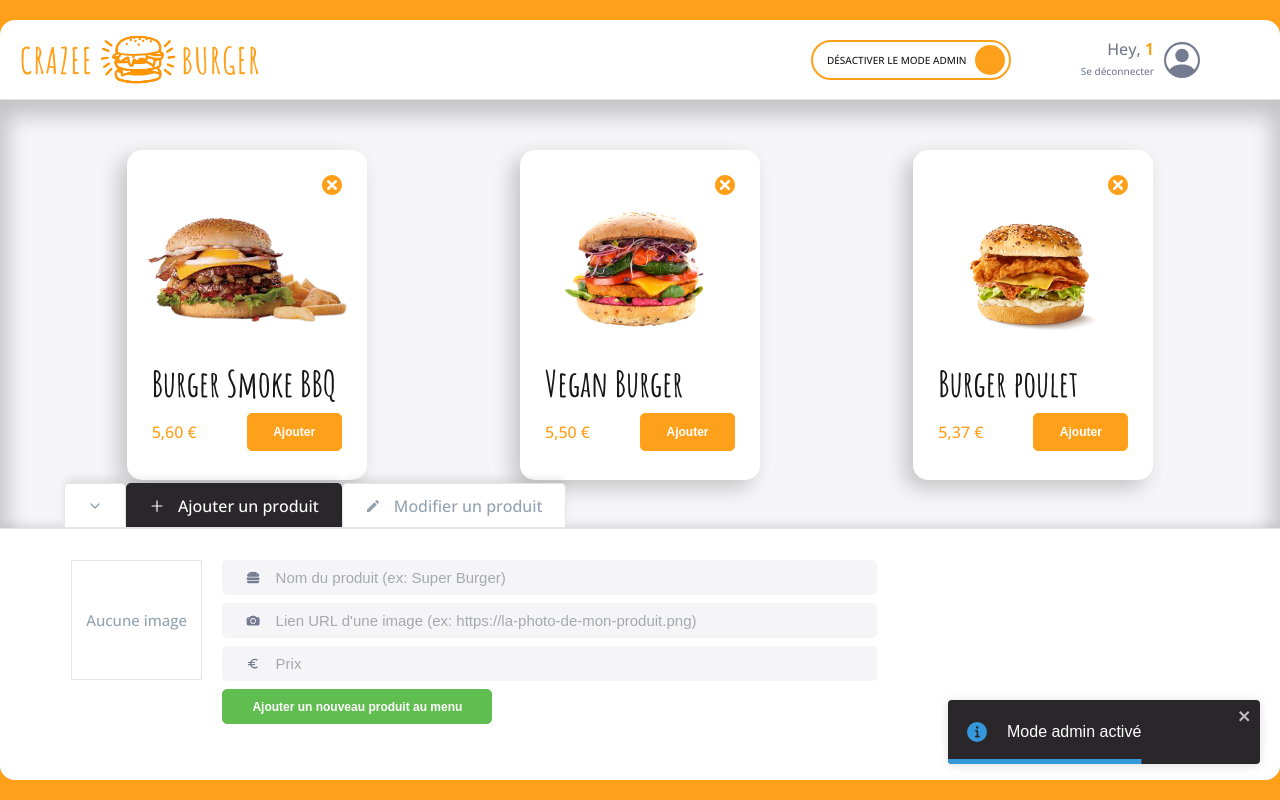
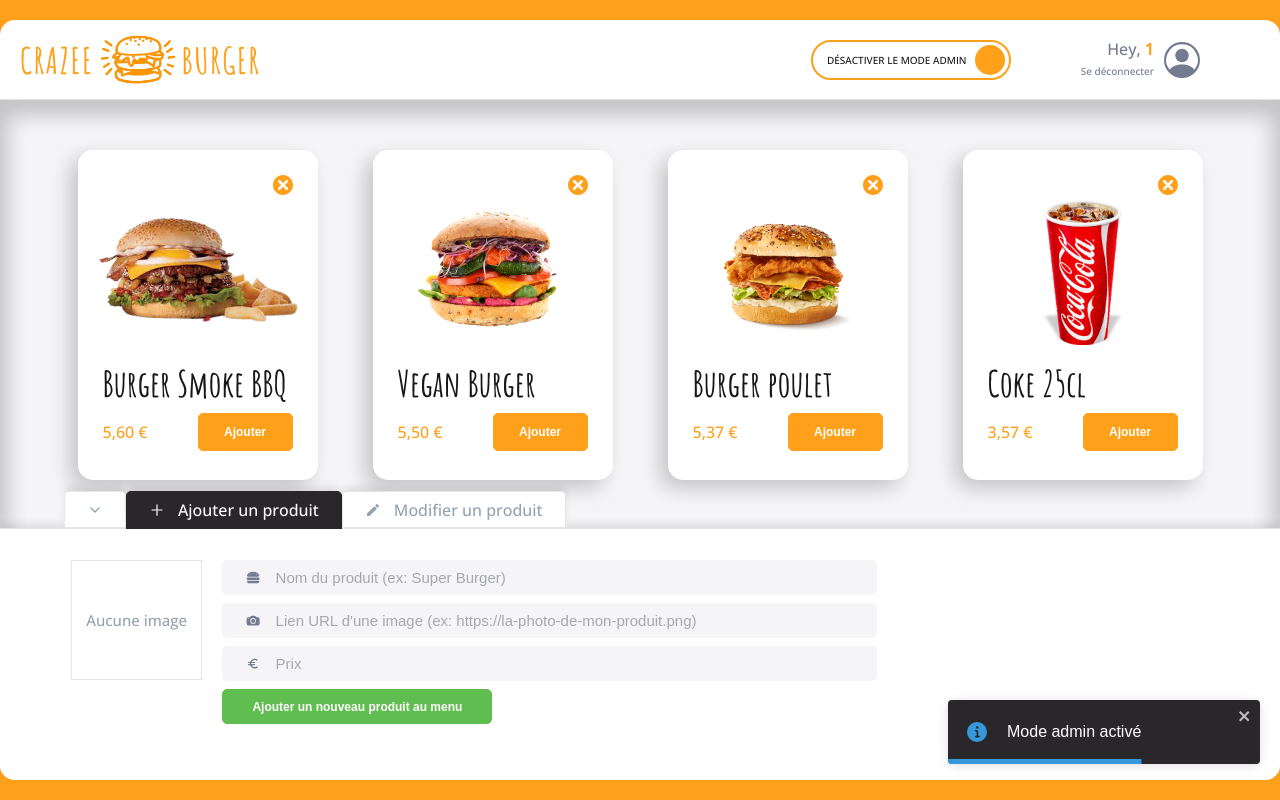
Before and after one commit to duftor/crazee-burger, a React (Create React App) app: page /order/1 in a window 1280 px wide. Both pictures are taken after a click on the label 910 px from the left and 59 px from the top of the page. Built offline with nearby package versions, Linux system fonts and the light colour scheme; grey boxes are pictures that could not be loaded.

Commit message:
💄 F08 : Tabs > Correct style between tabs and panel

```diff
--- a/src/components/pages/order/Main/Admin/AdminTabs.js
+++ b/src/components/pages/order/Main/Admin/AdminTabs.js
@@ -50,9 +50,7 @@ const AdminTabsStyled = styled.div`
 		background-color: ${theme.colors.background_dark};
 		border-color: ${theme.colors.background_dark};
 		color: ${theme.colors.white};
-		border-bottom: 2px;
+		border-width: 1px 1px 2px 1px;
+		border-style: solid;
 	}
-	/* .is-active:hover {
-		border-bottom-color: ${theme.colors.background_dark};
-	} */
 `
--- a/src/components/pages/order/Main/Main.js
+++ b/src/components/pages/order/Main/Main.js
@@ -21,15 +21,12 @@ export default function Main() {
 const MainStyled = styled.div`
 	background: ${theme.colors.background_white};
 	flex: 1;
-	height: calc(95vh - 10vh);
-
+	position: relative;
 	display: grid;
-	/* grid-template-columns: 25% 1fr; */
 	grid-template-columns: 1fr;
 
 	border-bottom-left-radius: ${theme.borderRadius.extraRound};
 	border-bottom-right-radius: ${theme.borderRadius.extraRound};
-	box-shadow: inset 0px 8px 20px 8px rgba(0, 0, 0, 0.2);
 
 	.basket {
 		background: pink;
@@ -38,7 +35,8 @@ const MainStyled = styled.div`
 
 	.menu-and-admin {
 		position: relative;
-		display: grid;
+		display: flex;
 		overflow-y: hidden;
+		height: calc(85vh);
 	}
 `
--- a/src/components/pages/order/Main/Menu.js
+++ b/src/components/pages/order/Main/Menu.js
@@ -34,11 +34,13 @@ export default function Menu() {
 }
 
 const MenuStyled = styled.div`
+	flex: 1 1 0%;
 	background: ${theme.colors.background_white};
 
 	display: grid;
-	grid-template-columns: repeat(auto-fit, minmax(300px, 1fr));
-	grid-row-gap: 60px;
+	grid-template-columns: repeat(4, 1fr);
+	grid-template-rows: 1fr 1fr;
+	gap: 60px 0px;
 
 	padding: 50px 50px 150px;
 	justify-items: center;
--- a/src/components/pages/order/OrderPage.js
+++ b/src/components/pages/order/OrderPage.js
@@ -76,5 +76,8 @@ const OrderPageStyled = styled.div`
 
 		display: flex;
 		flex-direction: column;
+
+		border-radius: 15px;
+		margin: auto;
 	}
 `
--- a/src/components/reusable-ui/Tab.js
+++ b/src/components/reusable-ui/Tab.js
@@ -13,7 +13,7 @@ export default function Tab({ Icon, label, onClick, className }) {
 
 const TabStyled = styled.div`
 	padding: 0 22px;
-	height: 43px;
+	height: 35px;
 
 	display: flex;
 	align-items: center;
```
